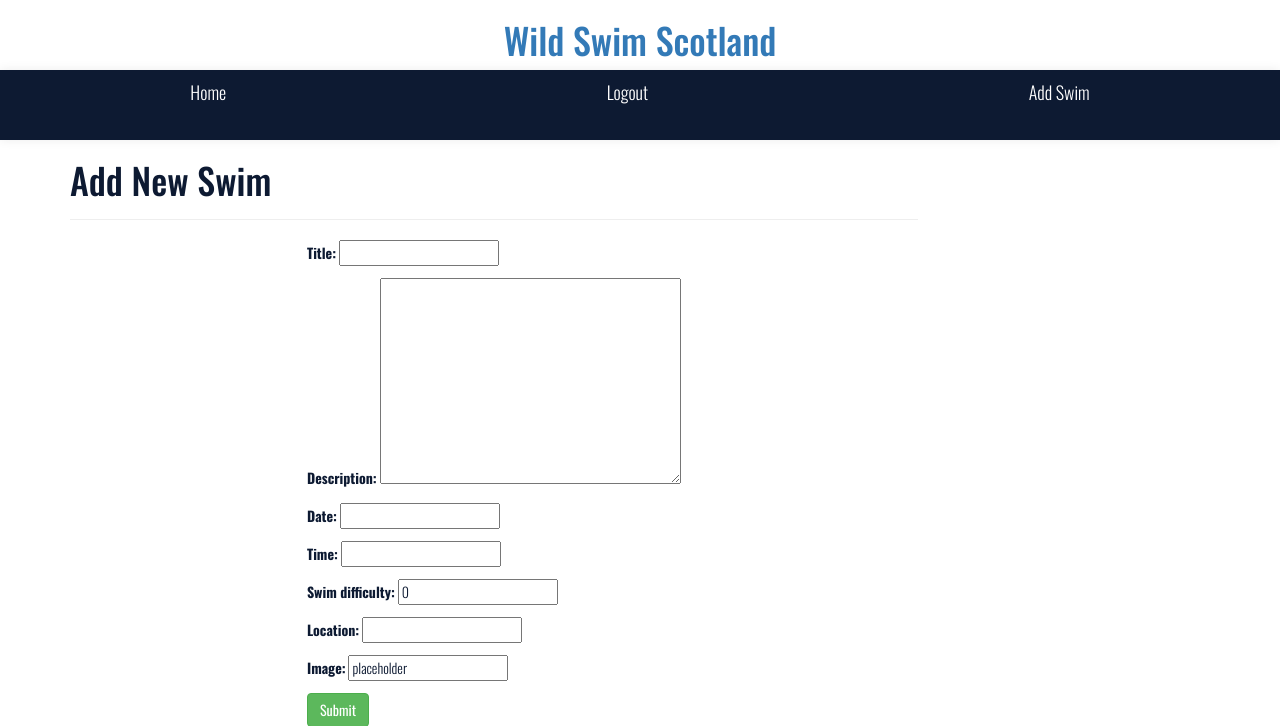
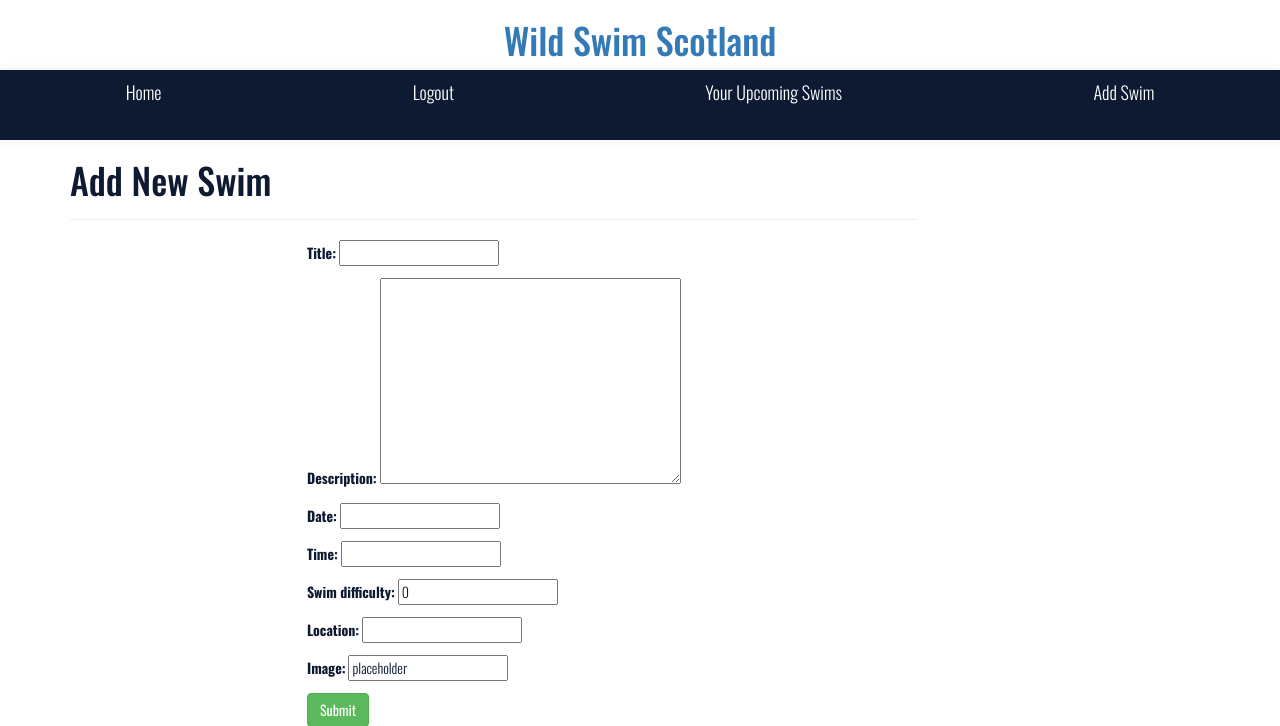
Before and after one commit to sarahgoodwin93/wild-swim-scotland, a Django app: page /swim/add in a window 1280 px wide. Shown: the top 726 px of the page. Run offline with Django 4.2, Linux system fonts and the light colour scheme; the visitor is signed in with stand-in values (Sample User, id 1); some libraries are stand-ins or nearby versions.

Commit message:
(FEAT/models.py) Add Join Swim Model, view and URL

```diff
--- a/home/models.py
+++ b/home/models.py
@@ -2,6 +2,7 @@ from django.db import models
 from django.contrib.auth.models import User
 from cloudinary.models import CloudinaryField
 from django.core.validators import MaxValueValidator, MinValueValidator
+from django.utils import timezone
 
 
 # Create your models here.
@@ -35,3 +36,12 @@ class Review(models.Model):
 
     def __str__(self):
         return f"Review {self.body} by {self.creator}"
+
+
+class JoinSwim(models.Model):
+    swim = models.ForeignKey('SwimPosts', on_delete=models.CASCADE, related_name='swims_joined')  # noqa
+    user = models.ForeignKey(User, on_delete=models.CASCADE, related_name='joined_swim')  # noqa
+    joined_on = models.DateTimeField(auto_now_add=True)
+
+    def __str__(self):
+        return f"{self.user.username} joined {self.swim.title}"
--- a/home/urls.py
+++ b/home/urls.py
@@ -1,6 +1,6 @@
 from . import views
 from django.urls import path
-from .views import (SwimList, AddSwimView, SwimDeleteView, EditSwimView)
+from .views import (SwimList, AddSwimView, SwimDeleteView, EditSwimView, JoinSwimView)  # noqa
 
 
 urlpatterns = [
@@ -8,4 +8,5 @@ urlpatterns = [
     path("swim/add", AddSwimView.as_view(), name="add_swim"),
     path("article/delete/<int:pk>/", SwimDeleteView.as_view(), name="delete_swim"),  # noqa
     path("article/edit/<int:pk>/", EditSwimView.as_view(), name="edit_swim"),  # noqa
+    path("swim/join/<int:swim_id>/", JoinSwimView.as_view(), name="join_swim"),  # noqa
 ]
--- a/home/views.py
+++ b/home/views.py
@@ -82,3 +82,15 @@ class EditSwimView(UpdateView):
     def swim_edit(self, request):
         messages.success(self, request, "Swim has been updated")
         return response
+
+
+# Join Swim View
+class JoinSwimView(generic.ListView):
+    """
+    Shows the user the swims they have chosen to join
+    """
+    def get(self, request, swim_id):
+        swim = get_object_or_404(SwimPosts, pk=swim_id)
+        if not JoinSwim.objects.filter(user=request.user, swim=swim).exists():
+            JoinSwim.objects.create(user=request.user, swim=swim)
+        return response
--- a/templates/base.html
+++ b/templates/base.html
@@ -62,6 +62,14 @@
               >Logout</a
             >
           </li>
+          <li class="nav-item">
+            <a
+              class="nav-link {% if request.path == joined_swims %}active"
+              aria-current="page{% endif %}"
+              href="{% url 'joined_swims' %}"
+              >Your Upcoming Swims</a
+            >
+          </li>
           {% else %}
           <!-- Register Nav Link -->
           <li>
```
Also changed, not shown: README.md, home/migrations/0012_joinswim.py (added).
